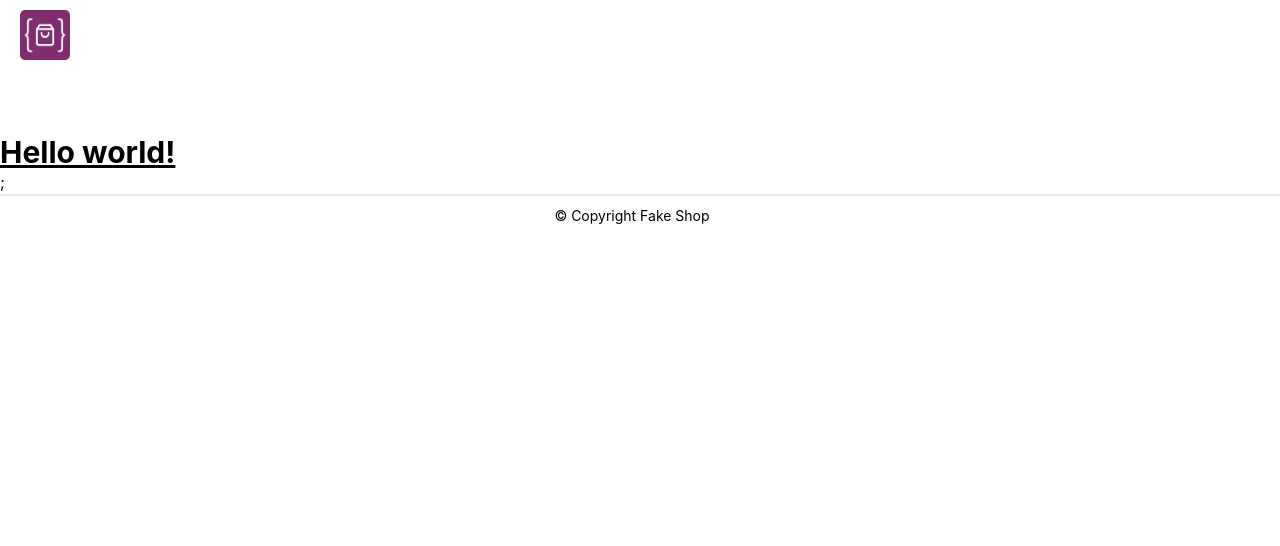
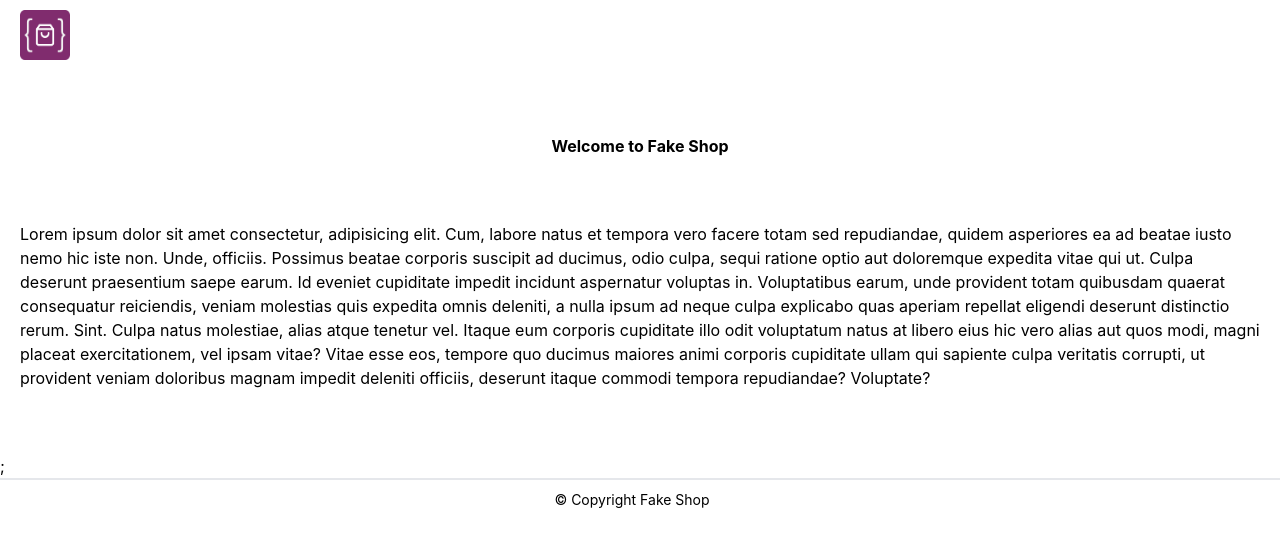
Before and after one commit to JayBrown92/fake-shop, a Next.js app: page / in a window 1280 px wide. Shown: the top 546 px of the page. Built offline with nearby package versions, Linux system fonts and the light colour scheme.

Commit message:
got json data for products, added some new components for products

```diff
--- a/components/template/Template.js
+++ b/components/template/Template.js
@@ -5,7 +5,7 @@ export default function Template({ children }) {
   return (
     <>
       <Header />
-      <main className="h-full">{children}</main>
+      <main>{children}</main>
 
       <Footer />
     </>
--- a/pages/index.js
+++ b/pages/index.js
@@ -1,6 +1,8 @@
 import Head from "next/head";
+import Container from "../components/UI/Container";
 
-export default function Home() {
+export default function Home({ products }) {
+  console.log(products);
   return (
     <>
       <Head>
@@ -8,7 +10,32 @@ export default function Home() {
         <link rel="icon" href="/favicon.ico" />
       </Head>
 
-      <h1 className="text-3xl font-bold underline">Hello world!</h1>
+      <section id="intro" className="mb-12 md:mb-16">
+        <Container>
+          <h1 className=" mb-12 md:mb-16 text-center font-bold">
+            Welcome to Fake Shop
+          </h1>
+          <p>
+            Lorem ipsum dolor sit amet consectetur, adipisicing elit. Cum,
+            labore natus et tempora vero facere totam sed repudiandae, quidem
+            asperiores ea ad beatae iusto nemo hic iste non. Unde, officiis.
+            Possimus beatae corporis suscipit ad ducimus, odio culpa, sequi
+            ratione optio aut doloremque expedita vitae qui ut. Culpa deserunt
+            praesentium saepe earum. Id eveniet cupiditate impedit incidunt
+            aspernatur voluptas in. Voluptatibus earum, unde provident totam
+            quibusdam quaerat consequatur reiciendis, veniam molestias quis
+            expedita omnis deleniti, a nulla ipsum ad neque culpa explicabo quas
+            aperiam repellat eligendi deserunt distinctio rerum. Sint. Culpa
+            natus molestiae, alias atque tenetur vel. Itaque eum corporis
+            cupiditate illo odit voluptatum natus at libero eius hic vero alias
+            aut quos modi, magni placeat exercitationem, vel ipsam vitae? Vitae
+            esse eos, tempore quo ducimus maiores animi corporis cupiditate
+            ullam qui sapiente culpa veritatis corrupti, ut provident veniam
+            doloribus magnam impedit deleniti officiis, deserunt itaque commodi
+            tempora repudiandae? Voluptate?
+          </p>
+        </Container>
+      </section>
     </>
   );
 }
--- /dev/null
+++ b/pages/products/index.js
@@ -0,0 +1,20 @@
+import React from "react";
+
+export default function products() {
+  return (
+    <>
+      <h1>View all of our products!</h1>
+    </>
+  );
+}
+
+export async function getServerSideProps() {
+  const res = await fetch(`https://fakestoreapi.com/products`);
+
+  const data = await res.json();
+  return {
+    props: {
+      products: data,
+    },
+  };
+}
```
